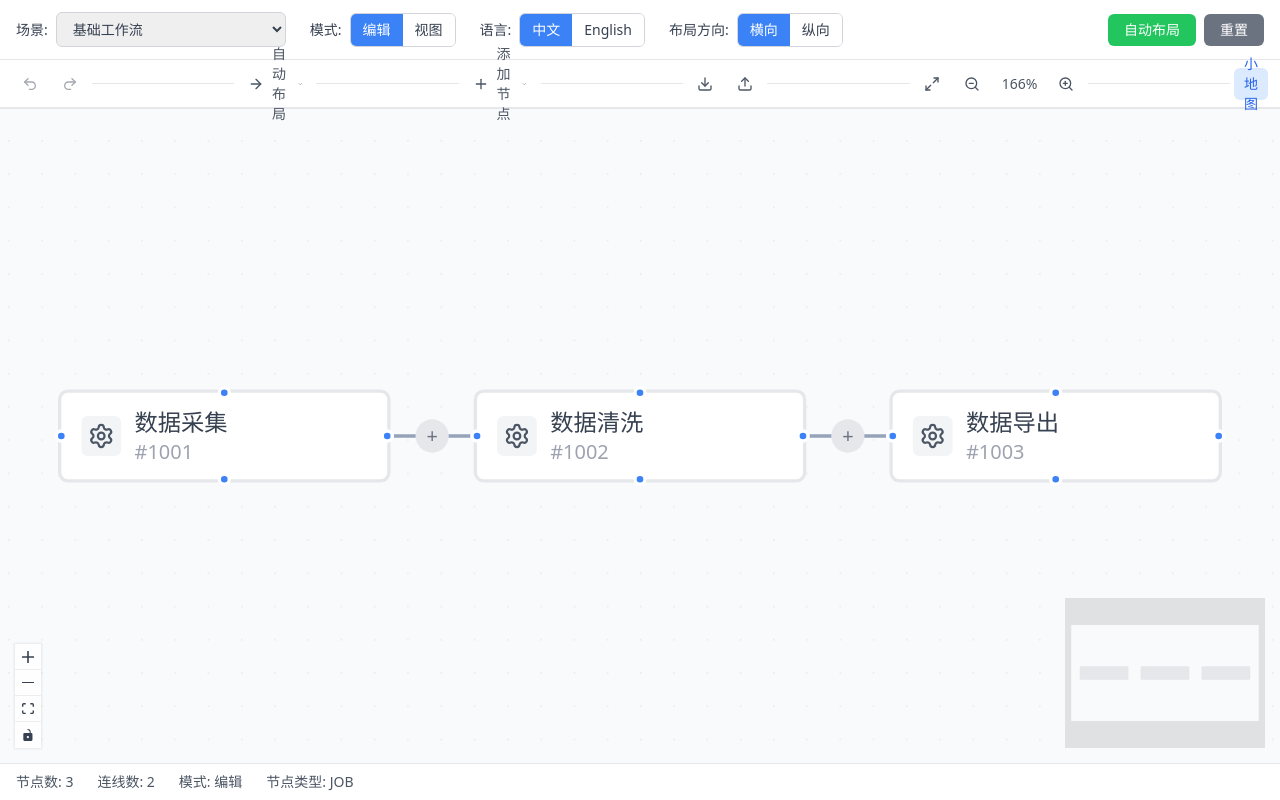
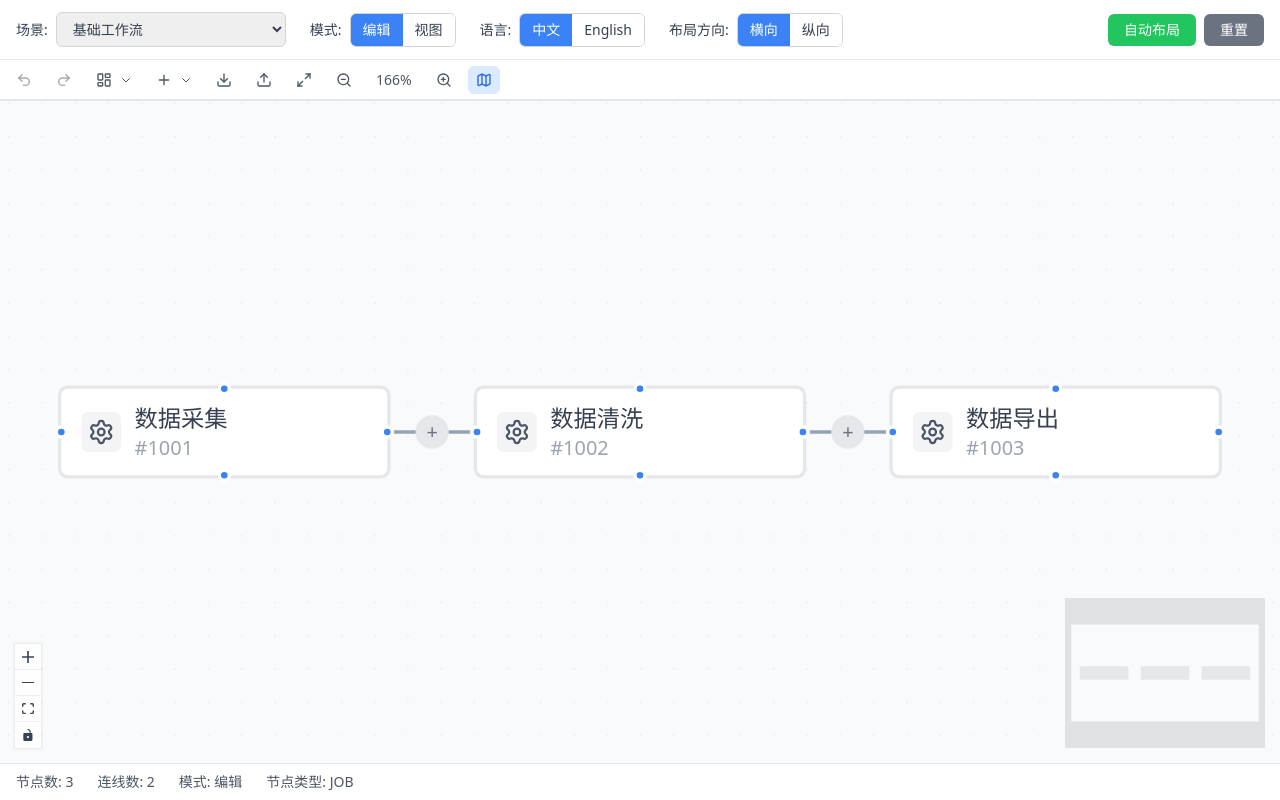
Before and after one commit to PowerJob/power-workflow-next, a React (Vite) app: page / in a window 1280 px wide. Built offline with nearby package versions, Linux system fonts and the light colour scheme.

Commit message:
optimize: 优化工具栏尺寸和布局

```diff
--- a/src/components/toolbar/Toolbar.tsx
+++ b/src/components/toolbar/Toolbar.tsx
@@ -13,8 +13,10 @@ import {
   Layers,
   ArrowRight,
   ArrowDown,
+  LayoutDashboard,
+  Map,
 } from 'lucide-react';
-import { ToolbarButton, ToolbarDivider, ToolbarDropdown, DropdownItem } from './ToolbarButton';
+import { ToolbarButton, ToolbarDropdown, DropdownItem } from './ToolbarButton';
 import { useLocale } from '../../hooks/useLocale';
 import { NodeType } from '../../types/workflow';
 
@@ -90,7 +92,7 @@ export const Toolbar = ({
   }, [onAutoLayout]);
 
   return (
-    <div className="flex items-center h-12 px-3 bg-white border-b border-gray-200 gap-1">
+    <div className="flex items-center h-10 px-2 bg-white border-b border-gray-200 gap-2">
       {isEdit && (
         <>
           <ToolbarButton
@@ -105,9 +107,11 @@ export const Toolbar = ({
             disabled={!canRedo}
             title={t('workflow.toolbar.redo')}
           />
-          <ToolbarDivider />
 
-          <ToolbarDropdown icon={<ArrowRight size={16} />} label={t('workflow.toolbar.layout')}>
+          <ToolbarDropdown
+            icon={<LayoutDashboard size={16} />}
+            title={t('workflow.toolbar.layout')}
+          >
             <DropdownItem
               icon={<ArrowRight size={14} />}
               label="横向布局"
@@ -119,9 +123,8 @@ export const Toolbar = ({
               onClick={handleVerticalLayout}
             />
           </ToolbarDropdown>
-          <ToolbarDivider />
 
-          <ToolbarDropdown icon={<Plus size={16} />} label={t('workflow.toolbar.addNode')}>
+          <ToolbarDropdown icon={<Plus size={16} />} title={t('workflow.toolbar.addNode')}>
             <DropdownItem
               icon={<Settings size={14} />}
               label="任务节点"
@@ -138,11 +141,9 @@ export const Toolbar = ({
               onClick={handleAddNestedNode}
             />
           </ToolbarDropdown>
-          <ToolbarDivider />
 
           <ToolbarButton icon={<Download size={16} />} onClick={onExport} title="导出 JSON" />
           <ToolbarButton icon={<Upload size={16} />} onClick={onImport} title="导入 JSON" />
-          <ToolbarDivider />
         </>
       )}
 
@@ -159,7 +160,7 @@ export const Toolbar = ({
       />
       <button
         onClick={onZoomReset}
-        className="min-w-[50px] h-8 px-2 text-sm text-gray-600 hover:bg-gray-100 rounded-md"
+        className="min-w-[50px] h-7 px-2 text-sm text-gray-600 hover:bg-gray-100 rounded-md"
       >
         {Math.round(zoom * 100)}%
       </button>
@@ -171,21 +172,24 @@ export const Toolbar = ({
 
       {onSearch && (
         <>
-          <ToolbarDivider />
           <input
             type="text"
             placeholder="搜索节点..."
             value={searchQuery}
             onChange={(e) => onSearch(e.target.value)}
-            className="h-8 px-3 text-sm border border-gray-200 rounded-md w-40 focus:outline-none focus:border-blue-500"
+            className="h-7 px-3 text-sm border border-gray-200 rounded-md w-32 focus:outline-none focus:border-blue-500"
           />
         </>
       )}
 
       {onToggleMinimap && (
         <>
-          <ToolbarDivider />
-          <ToolbarButton label="小地图" onClick={onToggleMinimap} active={showMinimap} />
+          <ToolbarButton
+            icon={<Map size={16} />}
+            onClick={onToggleMinimap}
+            active={showMinimap}
+            title="小地图"
+          />
         </>
       )}
     </div>
--- a/src/components/toolbar/ToolbarButton.tsx
+++ b/src/components/toolbar/ToolbarButton.tsx
@@ -26,7 +26,7 @@ export const ToolbarButton = ({
       disabled={disabled}
       title={title}
       className={clsx(
-        'inline-flex items-center justify-center gap-1 h-8 px-2.5 rounded-md text-sm transition-colors',
+        'inline-flex items-center justify-center gap-1 h-7 px-2 rounded-md text-sm transition-colors whitespace-nowrap',
         'disabled:opacity-50 disabled:cursor-not-allowed',
         active ? 'bg-blue-100 text-blue-600' : 'text-gray-600 hover:bg-gray-100',
       )}
@@ -52,6 +52,7 @@ export const ToolbarDivider = ({ vertical = false }: ToolbarDividerProps) => {
 interface ToolbarDropdownProps {
   icon?: ReactNode;
   label?: string;
+  title?: string;
   disabled?: boolean;
   children: ReactNode;
 }
@@ -59,12 +60,13 @@ interface ToolbarDropdownProps {
 export const ToolbarDropdown = ({
   icon,
   label,
+  title,
   disabled = false,
   children,
 }: ToolbarDropdownProps) => {
   return (
     <div className="relative group">
-      <ToolbarButton icon={icon} label={label} disabled={disabled}>
+      <ToolbarButton icon={icon} label={label} title={title} disabled={disabled}>
         <svg className="w-3 h-3 ml-1" fill="none" viewBox="0 0 24 24" stroke="currentColor">
           <path strokeLinecap="round" strokeLinejoin="round" strokeWidth={2} d="M19 9l-7 7-7-7" />
         </svg>
```
